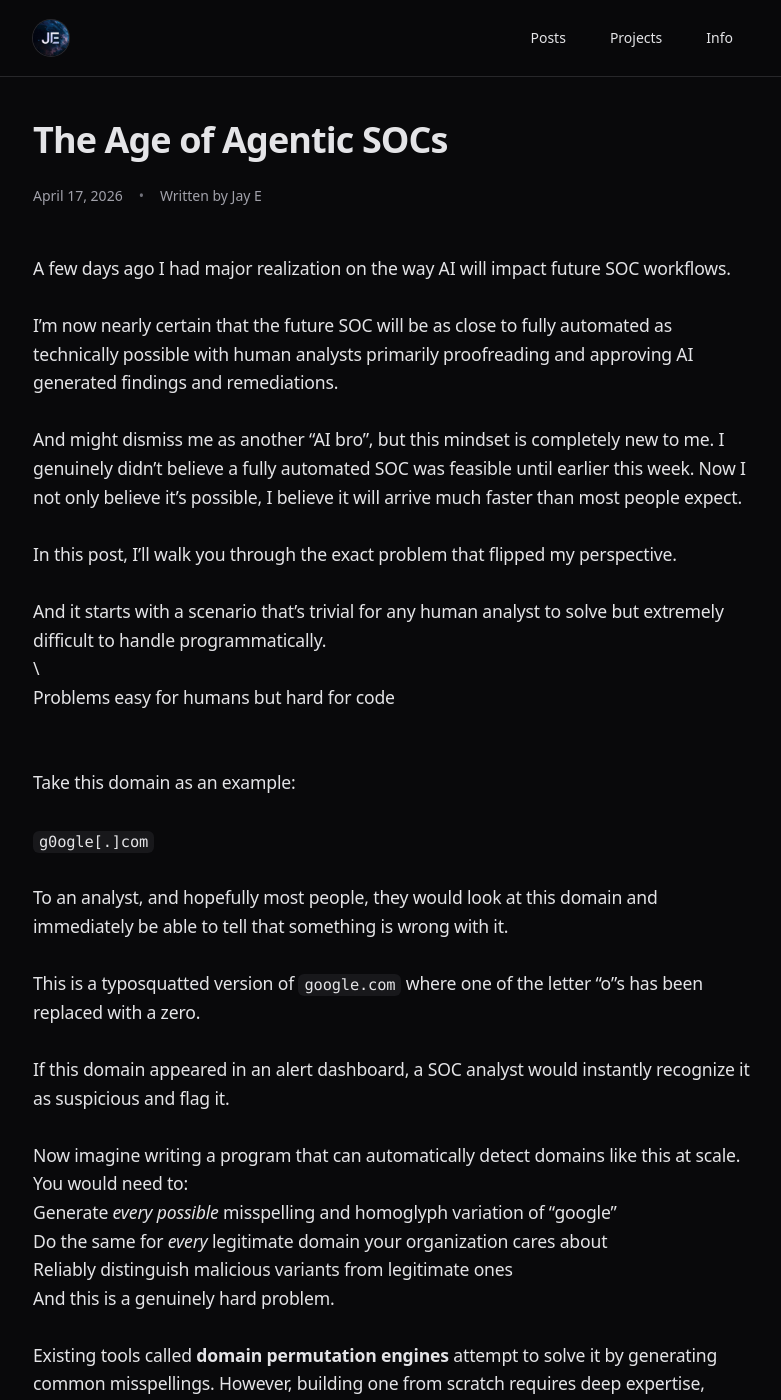
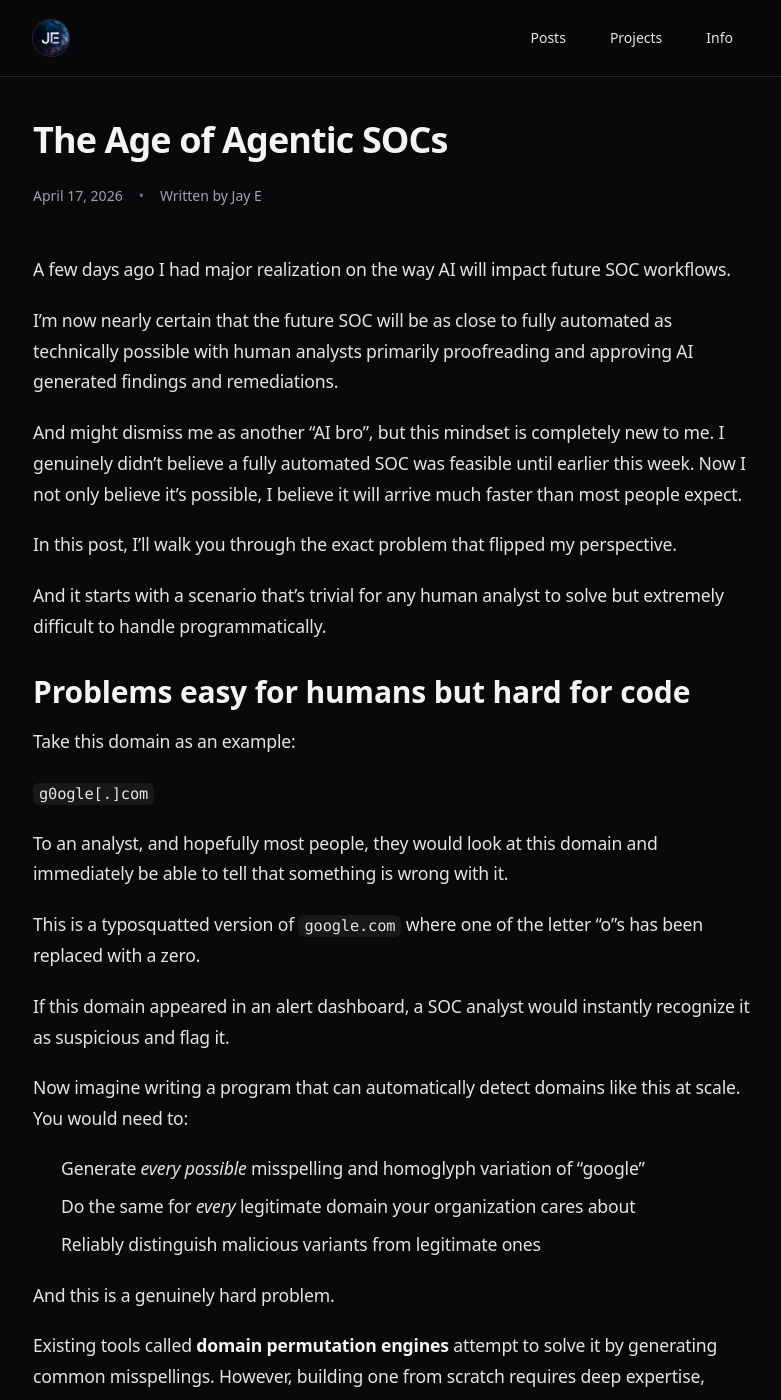
Before and after one commit to jayjoe101/jayjoe101.github.io, a Jekyll site: the page built from _blog/the-age-of-agentic-socs.md, in a window 1280 px wide and 1400 px high. Shown: the whole window, without its empty margins (247-1028 px from the left). Built offline with Jekyll 4.4.1, drawn with Linux system fonts in a browser that asks for light colours; nearby versions of some CDN libraries.

Commit message:
fixed formatting

```diff
--- a/assets/css/main.css
+++ b/assets/css/main.css
@@ -43,9 +43,80 @@
 
 /* Ensure inline code has dark bg */
 article code {
-  background-color: #18181b;
+  background-color: #27272a;
   padding: 0.125rem 0.375rem;
   border-radius: 0.375rem;
   font-size: 0.875em;
   color: #e4e4e7;
 }
+
+/* Enhanced Markdown / prose styling for proper rendering of headers, paragraphs, blockquotes, etc.
+   This compensates for missing Tailwind Typography plugin and ensures newlines create proper paragraph spacing,
+   blockquotes are visually distinct, and headers are clear and well-spaced. */
+article h1 {
+  font-size: 2.25rem;
+  font-weight: 700;
+  line-height: 1.1;
+  margin-top: 0;
+  margin-bottom: 1.5rem;
+  color: #f4f4f5;
+}
+
+article h2 {
+  font-size: 1.875rem;
+  font-weight: 700;
+  line-height: 1.2;
+  margin-top: 2rem;
+  margin-bottom: 1rem;
+  color: #f4f4f5;
+}
+
+article h3 {
+  font-size: 1.5rem;
+  font-weight: 600;
+  line-height: 1.3;
+  margin-top: 1.75rem;
+  margin-bottom: 0.75rem;
+  color: #f4f4f5;
+}
+
+article p {
+  margin-bottom: 1.25rem;
+  line-height: 1.75;
+  color: #e4e4e7;
+}
+
+article blockquote {
+  margin: 1.5rem 0;
+  padding: 1rem 1.5rem;
+  border-left: 4px solid #3f3f46;
+  background-color: #27272a;
+  font-style: italic;
+  color: #d1d5db;
+  border-radius: 0 0.375rem 0.375rem 0;
+}
+
+article ul,
+article ol {
+  margin: 1.25rem 0;
+  padding-left: 1.75rem;
+}
+
+article li {
+  margin-bottom: 0.5rem;
+  line-height: 1.7;
+}
+
+article strong {
+  font-weight: 700;
+  color: #f4f4f5;
+}
+
+article em {
+  font-style: italic;
+}
+
+/* Improve spacing for the post content container */
+.prose {
+  max-width: none;
+}
```
Also changed, not shown: _blog/the-age-of-agentic-socs.md (+26 -52 lines).
